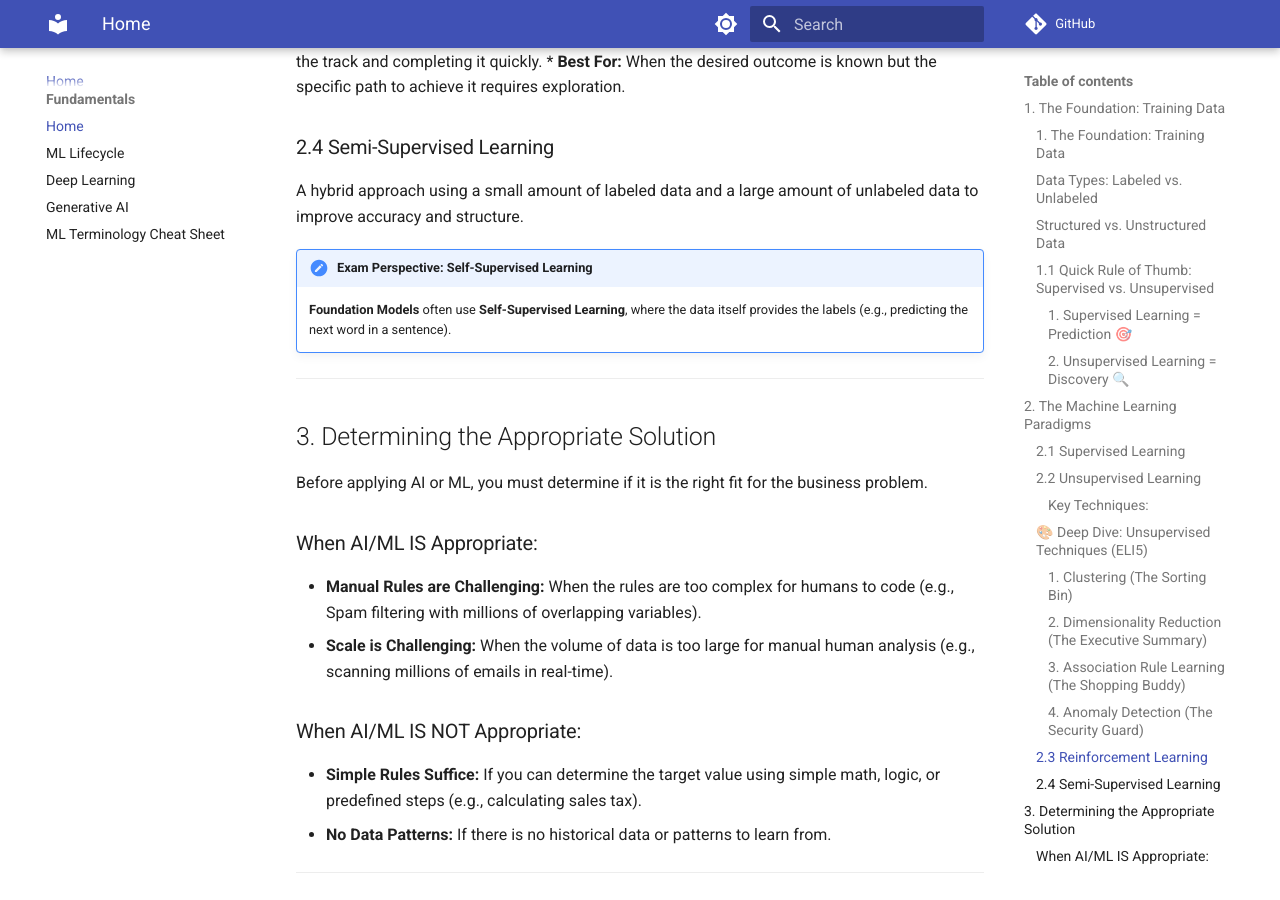
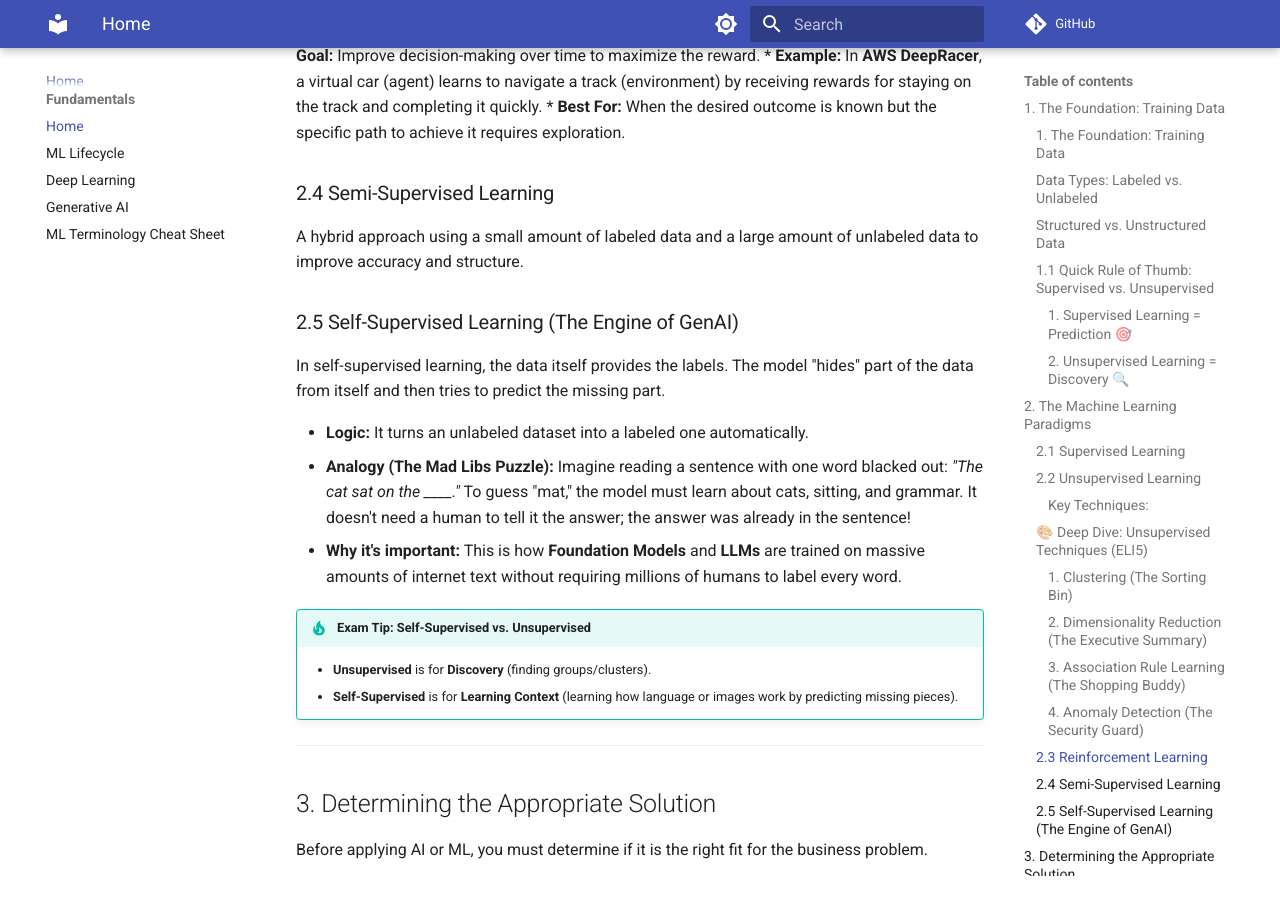
Before and after one commit to kvcenation5/aws-ai-practitioner-exam, an MkDocs documentation site: the page built from docs/index.md, in a window 1280 px wide and 900 px high, scrolled down 4347 px. Built offline with MkDocs 1.6.1 and Material for MkDocs 9.7.7, drawn with Linux system fonts in a browser that asks for light colours; comment, search, counter and statistics services are not loaded; some of the changed text lies outside the part shown.

Commit message:
Add detailed Self-Supervised Learning section

```diff
--- a/docs/index.md
+++ b/docs/index.md
@@ -40,6 +40,7 @@ The machine learning process starts with collecting and processing **training da
 | :--- | :--- | :--- | :--- |
 | **Supervised** | **Answers** | A student with an answer key. | "Labeled data", "Predict $X$", "Classify as $Y$". |
 | **Unsupervised**| **Patterns** | An explorer discovering a new land. | "Unlabeled", "Groups", "Clusters", "Anomalies". |
+| **Self-Supervised**| **Context** | A "Fill-in-the-Blanks" puzzle. | "Self-labeling", "Foundation Models", "Predicting next word". |
 
 !!! warning "Common Misconception: Prediction vs. Discovery"
     It is a common mistake to think Unsupervised is for prediction. Remember:
@@ -124,8 +125,16 @@ The machine is given only a **performance score** as guidance. An **agent** lear
 ### 2.4 Semi-Supervised Learning
 A hybrid approach using a small amount of labeled data and a large amount of unlabeled data to improve accuracy and structure.
 
-!!! note "Exam Perspective: Self-Supervised Learning"
-    **Foundation Models** often use **Self-Supervised Learning**, where the data itself provides the labels (e.g., predicting the next word in a sentence).
+### 2.5 Self-Supervised Learning (The Engine of GenAI)
+In self-supervised learning, the data itself provides the labels. The model "hides" part of the data from itself and then tries to predict the missing part.
+
+*   **Logic:** It turns an unlabeled dataset into a labeled one automatically.
+*   **Analogy (The Mad Libs Puzzle):** Imagine reading a sentence with one word blacked out: *"The cat sat on the ____."* To guess "mat," the model must learn about cats, sitting, and grammar. It doesn't need a human to tell it the answer; the answer was already in the sentence!
+*   **Why it's important:** This is how **Foundation Models** and **LLMs** are trained on massive amounts of internet text without requiring millions of humans to label every word.
+
+!!! tip "Exam Tip: Self-Supervised vs. Unsupervised"
+    *   **Unsupervised** is for **Discovery** (finding groups/clusters).
+    *   **Self-Supervised** is for **Learning Context** (learning how language or images work by predicting missing pieces).
 
 ---
 
```
